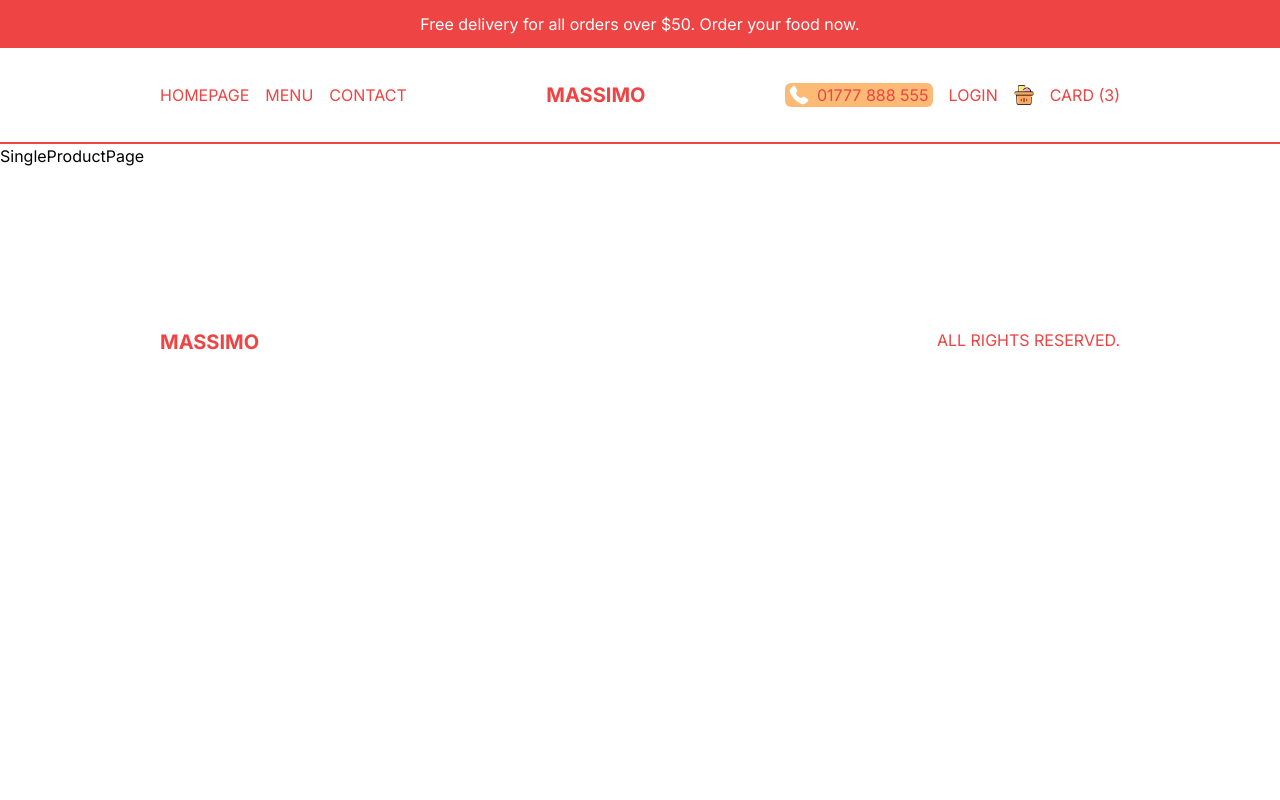
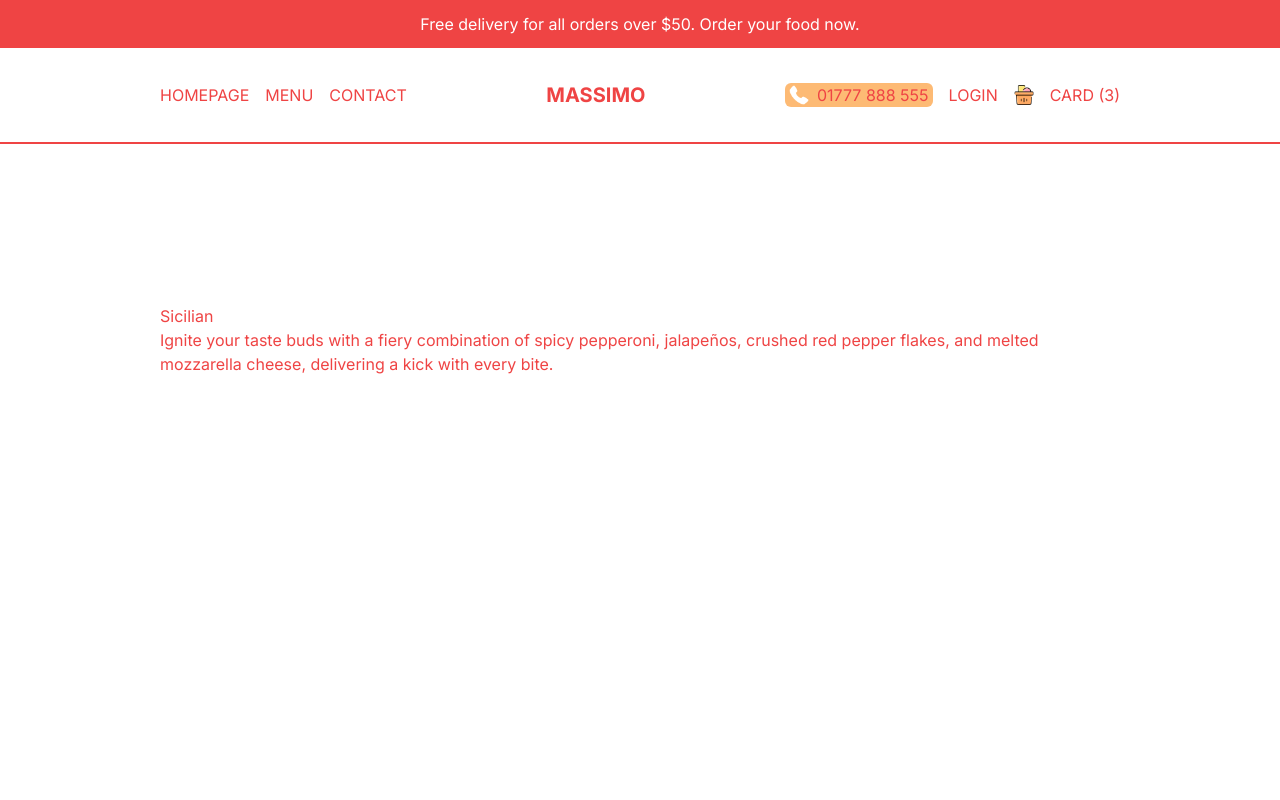
Before and after one commit to MajaPetkova/food-delivery-app, a Next.js app: page /product/1 in a window 1280 px wide. Shown: the top 800 px of the page. Built offline with nearby package versions, Linux system fonts and the light colour scheme.

Commit message:
Add style and template for Single page

```diff
--- a/src/app/product/[id]/page.tsx
+++ b/src/app/product/[id]/page.tsx
@@ -1,9 +1,21 @@
-import React from 'react'
+import { singleProduct } from "@/data";
+import Image from "next/image";
+import React from "react";
 
 const SingleProductPage = () => {
   return (
-    <div>SingleProductPage</div>
-  )
-}
+    <div className="p-4 lg:p-20 xl:p-40 h-screen flex flex-col justify-around text-red-500 md:flex-row">
+      {/* Image Container  */}
+      {singleProduct.img && (<div className="relative">
+        <Image src={singleProduct.img} alt="img" className="object-contain" fill />
+      </div>)}
+      {/* Text Container  */}
+      <div className="">
+       <h1>{singleProduct.title}</h1>
+       <p>{singleProduct.desc}</p>
+      </div>
+    </div>
+  );
+};
 
-export default SingleProductPage
+export default SingleProductPage;
```
